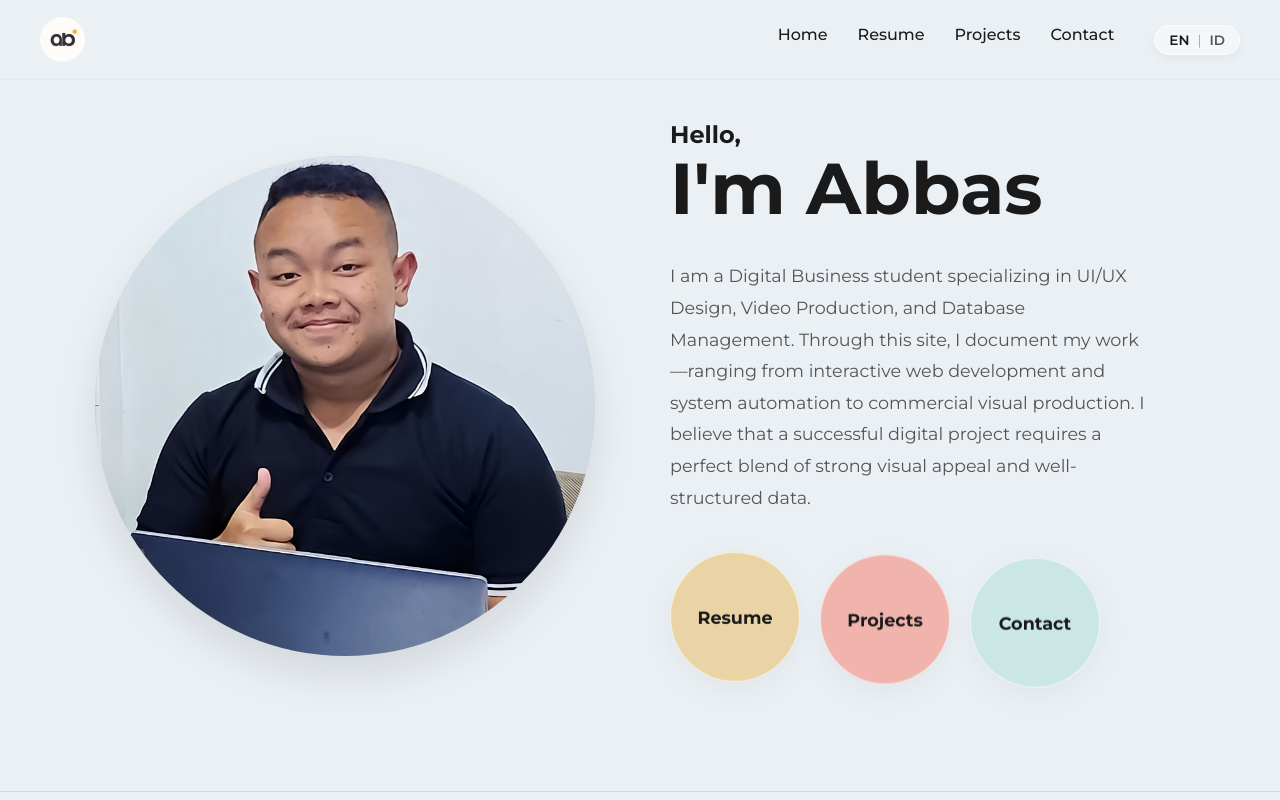
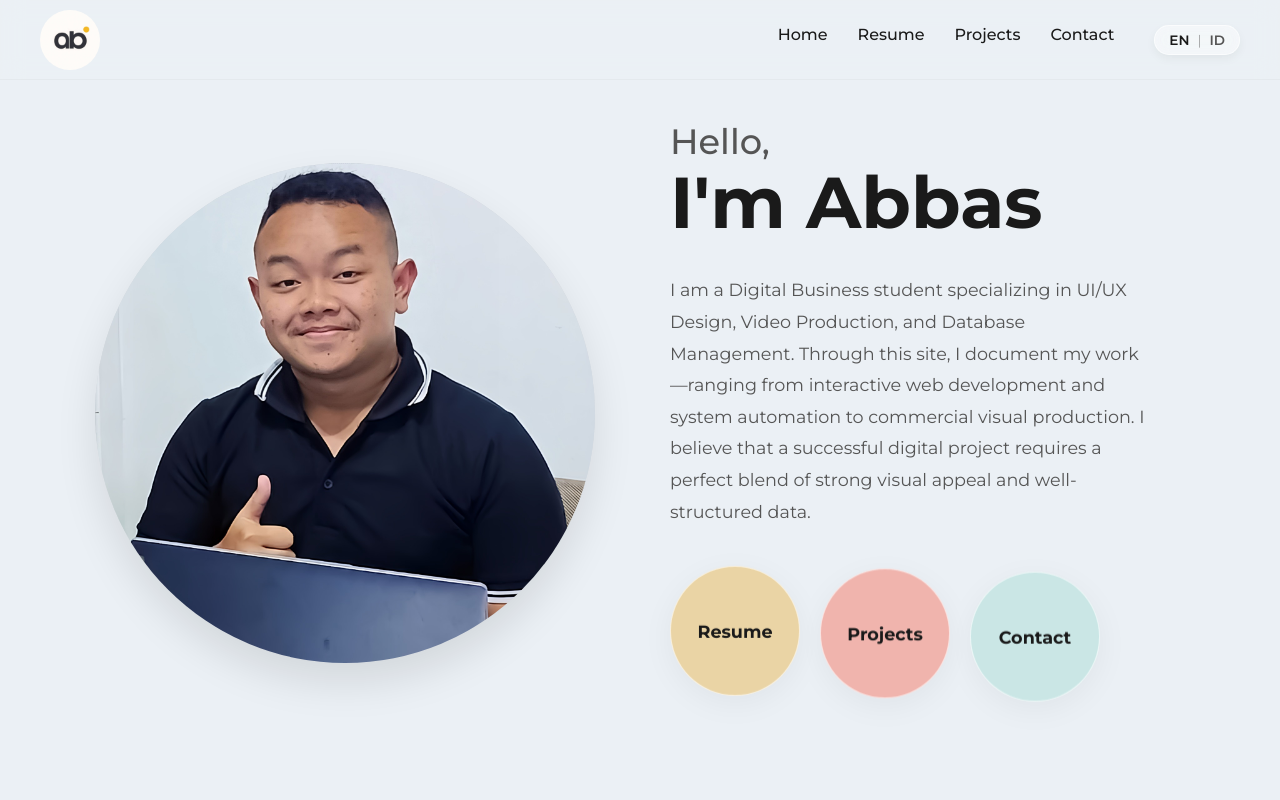
Before and after one commit to Bazzsnack/web-portofolio-abbas, a React (Vite) app: page / in a window 1280 px wide. Shown: the top 800 px of the page. Built offline with nearby package versions, Linux system fonts and the light colour scheme.

Commit message:
style: enlarge logo and scale up home greeting subtitle

```diff
--- a/src/components/Header.css
+++ b/src/components/Header.css
@@ -74,7 +74,7 @@
 }
 
 .logo-image {
-  height: 45px;
+  height: 60px;
   width: auto;
   border-radius: 50%;
   object-fit: cover;
--- a/src/pages/Home.css
+++ b/src/pages/Home.css
@@ -46,6 +46,13 @@
 .bio-section {
   display: flex;
   flex-direction: column;
+}
+
+.greeting-sub {
+  font-size: 2.2rem;
+  color: var(--text-muted);
+  font-weight: 500;
+  margin-bottom: 0px;
 }
 
 .greeting {
```
